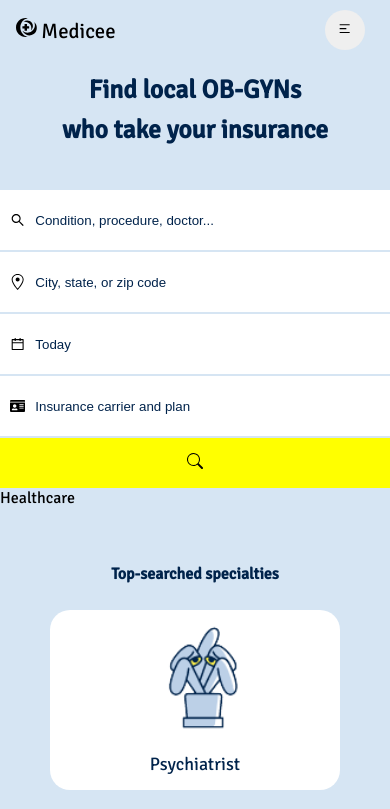
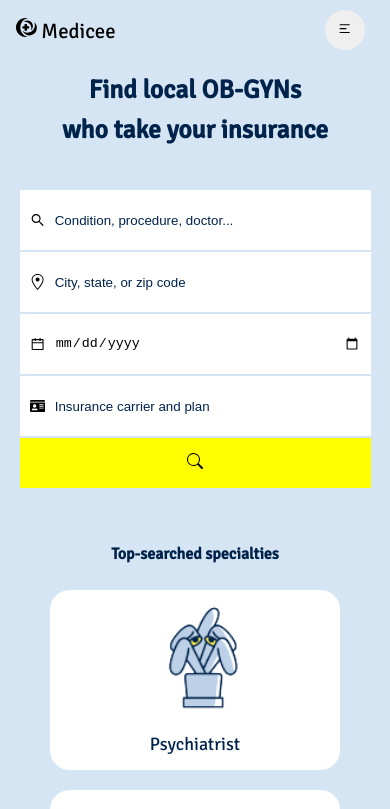
Before and after one commit to anshu0x/medica-pro, a React (Create React App) app: page / in a window 390 px wide. Shown: the top 809 px of the page. Built offline with nearby package versions, Linux system fonts and the light colour scheme; a web font is replaced by a local one.

Commit message:
home modified healthcare removed

```diff
--- a/src/components/Home.css
+++ b/src/components/Home.css
@@ -108,7 +108,8 @@
 
   .find_doctors {
     display: grid;
-    grid-template-columns: 1fr;
+    grid-template-columns: 90%;
+    place-content: center;
     width: 100%;
     grid-template-rows: repeat(4, 1fr) 50px;
   }
--- a/src/components/Home.jsx
+++ b/src/components/Home.jsx
@@ -2,7 +2,6 @@ import React from "react";
 import Navbar from "./Navbar";
 import Topspecialist from "./Topspecialist";
 import "./Home.css";
-import Healthcare from "./Healthcare";
 import { AiOutlineSearch } from "react-icons/ai";
 import { AiOutlineCalendar } from "react-icons/ai";
 import { GoLocation } from "react-icons/go";
@@ -42,14 +41,14 @@ function Home() {
             </div>
             <div>
               <AiOutlineCalendar />
-                <input placeholder="Today" className="input_field" type="text" />
+              <input placeholder="Today" className="input_field" type="date" />
             </div>
             <div>
               <FaIdCard />
               <input
                 placeholder="Insurance carrier and plan"
                 className="input_field"
-                  type="text"
+                type="tel"
               />
             </div>
             <button id="search_inp_grid">
@@ -60,7 +59,6 @@ function Home() {
         </div>
       </div>
 
-      <Healthcare />
       <Topspecialist />
 
       <Contact />
```
Lines whose indentation alone changed are shown as unchanged.
